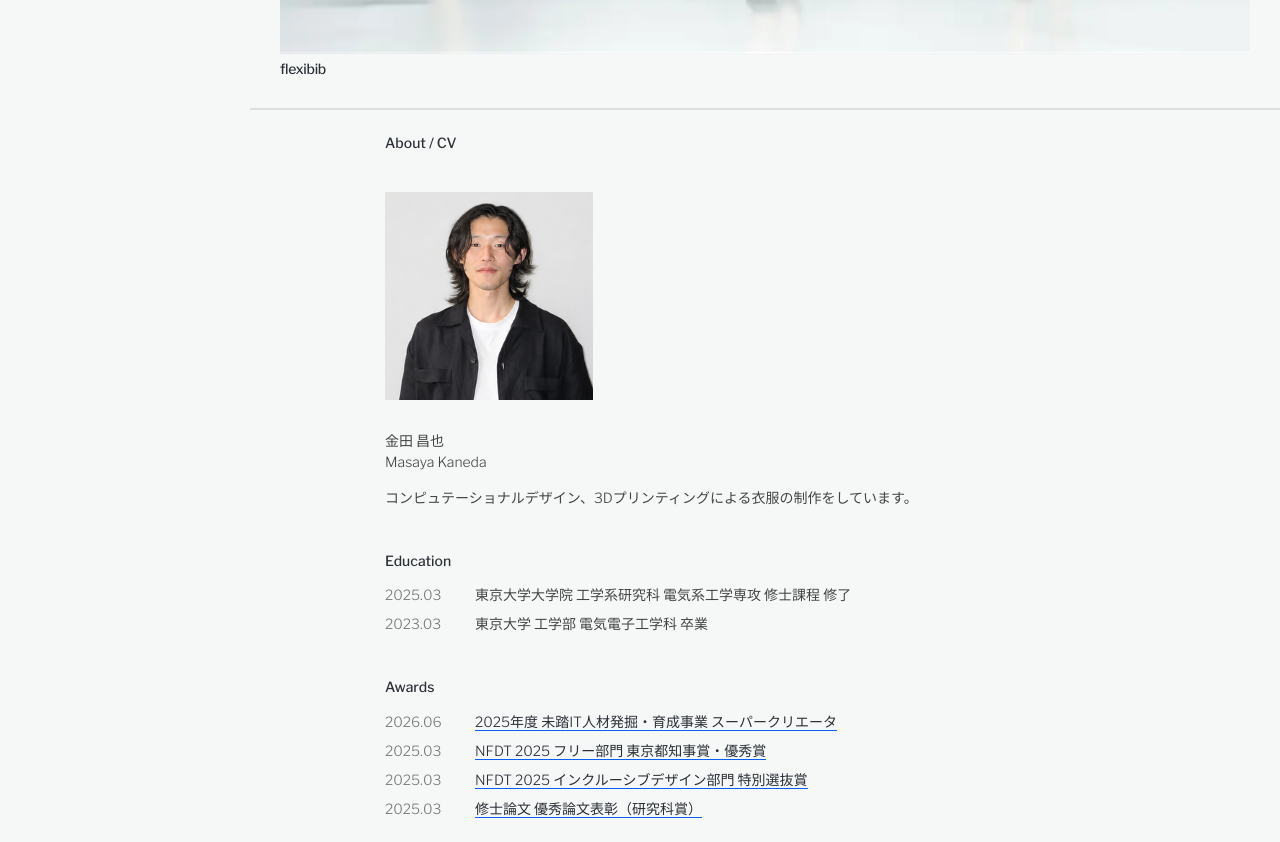
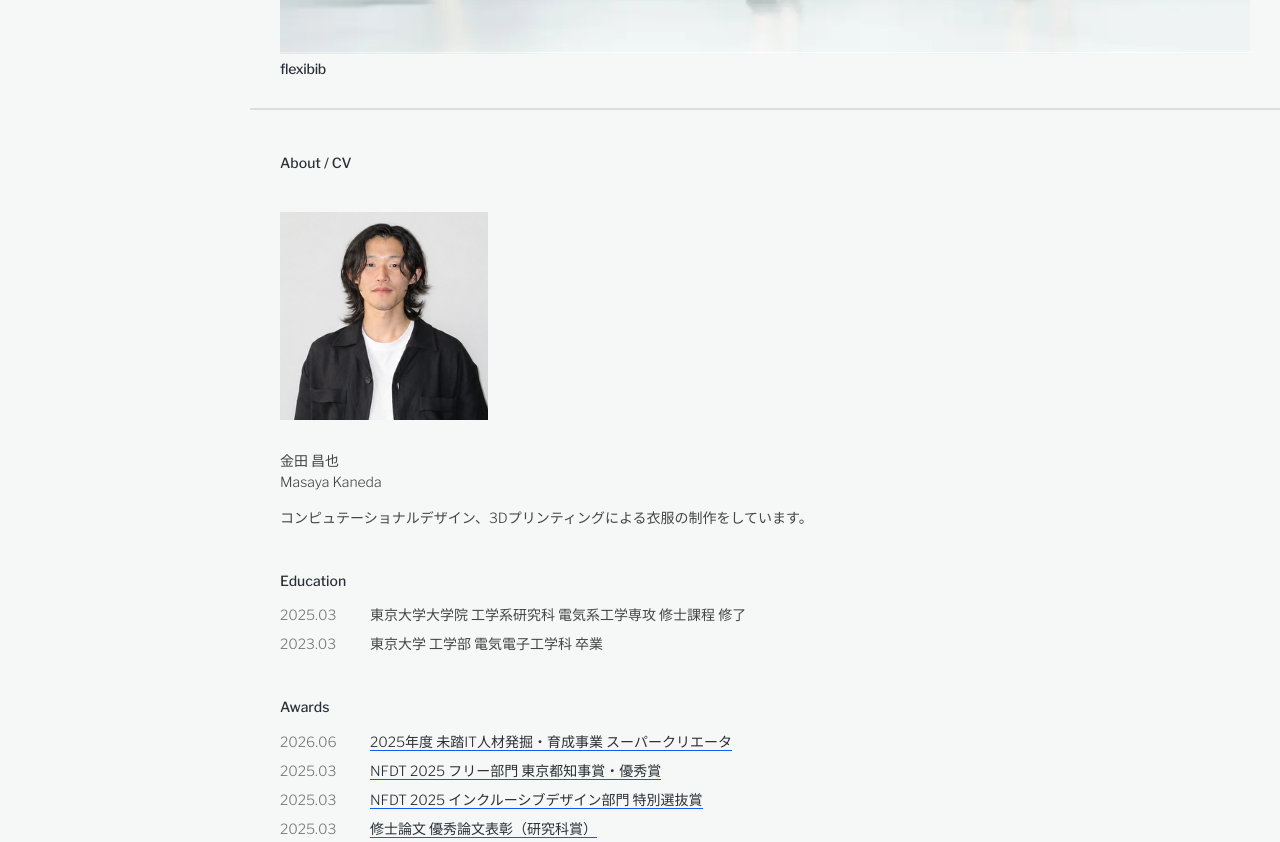
Before and after one commit to kaneda-masaya/portfolio, a plain HTML site: page index.html in a window 1280 px wide. Shown: the part 2286-3128 px from the top of the page. Drawn offline with nearby package versions, Linux system fonts and the light colour scheme.

Commit message:
Align about section with work grid

```diff
--- a/index.html
+++ b/index.html
@@ -59,6 +59,7 @@
       </section>
 
       <section class="single home-about" id="about">
+        <div class="home-about__inner">
           <h2 class="home-about__title">About / CV</h2>
 
           <div class="about-intro">
@@ -89,6 +90,7 @@
             <p><a href="https://www.instagram.com/kaneda_masaya_/" target="_blank" rel="noreferrer">Instagram</a></p>
             <p><a href="https://www.instagram.com/qutai.jp/" target="_blank" rel="noreferrer">Qutai / Instagram</a></p>
           </div>
+        </div>
       </section>
     </main>
   </body>
--- a/styles.css
+++ b/styles.css
@@ -357,9 +357,24 @@ a.active {
   min-height: auto;
 }
 
+.home-about__inner {
+  max-width: 1024px;
+  margin-right: auto;
+  margin-left: auto;
+}
+
 .home-about .home-about__title {
   margin-top: 0;
   margin-bottom: 40px;
+}
+
+.home-about .home-about__title,
+.home-about .about-intro,
+.home-about .cv-section,
+.home-about .about-links {
+  margin-right: 0;
+  margin-left: 0;
+  max-width: 760px;
 }
 
 .home-about .profile-image {
@@ -505,6 +520,14 @@ a.active {
   .single {
     padding: 25px 20px 80px;
   }
+
+  .home-about {
+    padding: 25px 10px 80px;
+  }
+
+  .home-about__inner {
+    padding: 20px;
+  }
 }
 
 @media (min-width: 1440px) {
```
Lines whose indentation alone changed are shown as unchanged.
